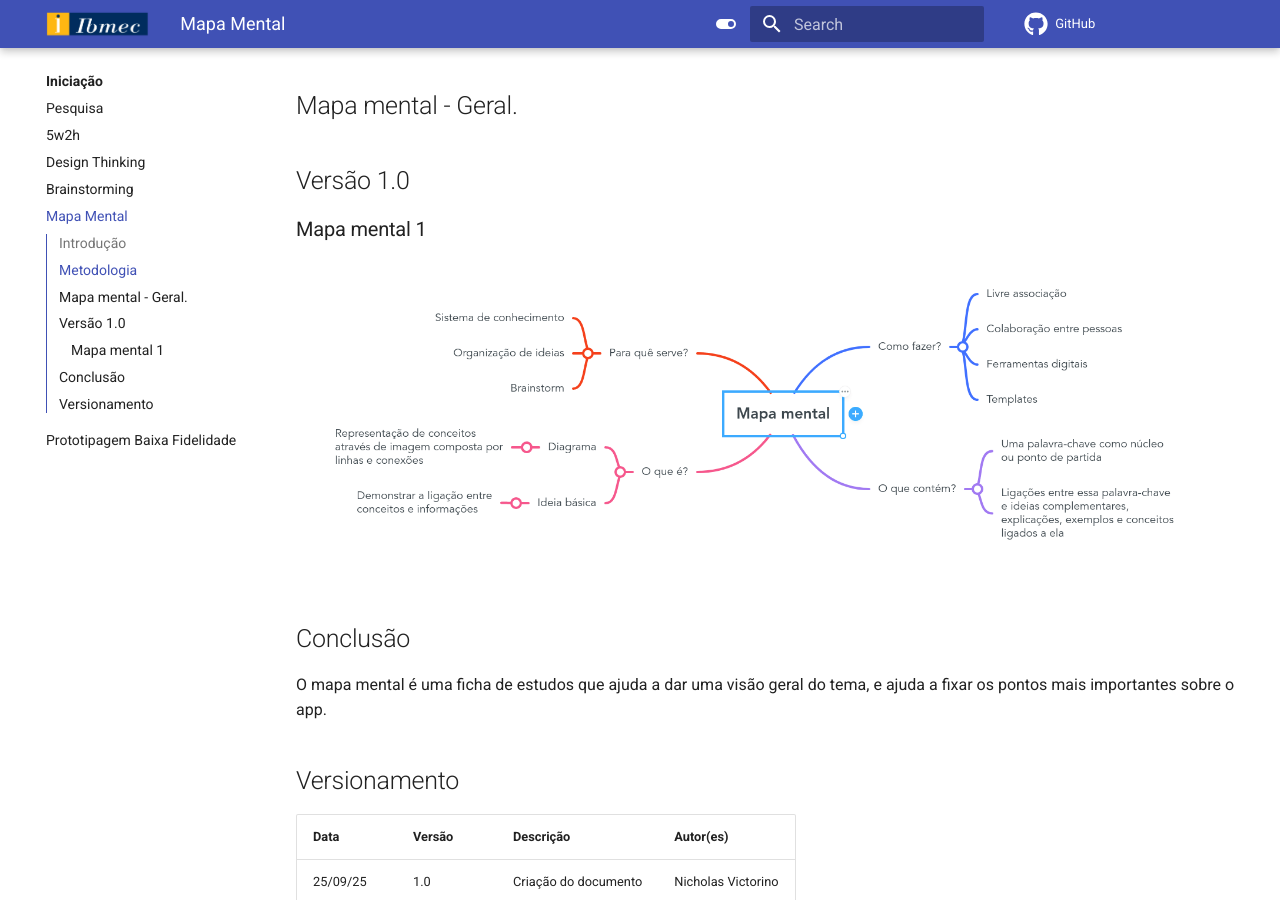
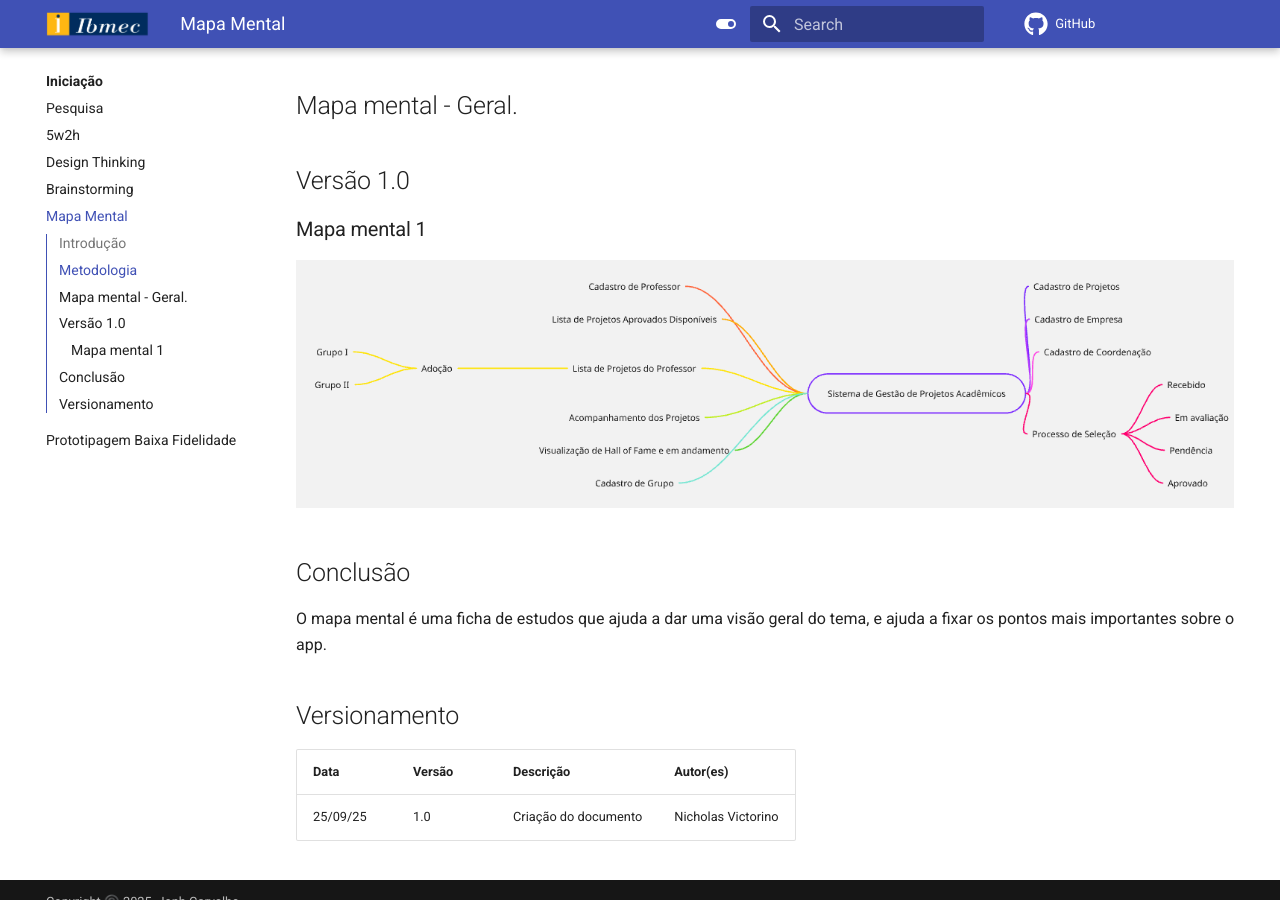
Before and after one commit to Projetos-de-Extensao/PBE_25.2_8002_II, an MkDocs documentation site: the page built from docs/Iniciacao/mapa_mental.md, in a window 1280 px wide and 900 px high, scrolled down 490 px. Built offline with MkDocs 1.6.1 and Material for MkDocs 9.7.7, drawn with Linux system fonts in a browser that asks for light colours; comment, search, counter and statistics services are not loaded.

Commit message:
Update mapa_mental.md

```diff
--- a/docs/Iniciacao/mapa_mental.md
+++ b/docs/Iniciacao/mapa_mental.md
@@ -17,7 +17,7 @@ Foi levantado um ponto importante sobre o app e, assim, foi produzido o mapa men
 
 ### Mapa mental 1
 
-[![Mapa mental Entrevista](../assets/Mapas_Mentais/image.png)](../assets/Mapas_Mentais/mapa_mental.png)
+[![Mapa mental Entrevista](../assets/Mapas_Mentais/mapa_mental.png)](../assets/Mapas_Mentais/mapa_mental.png)
 
 
 ## Conclusão
```
